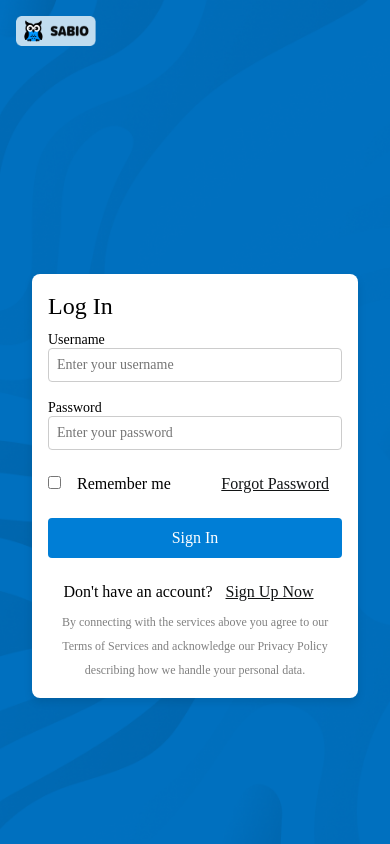
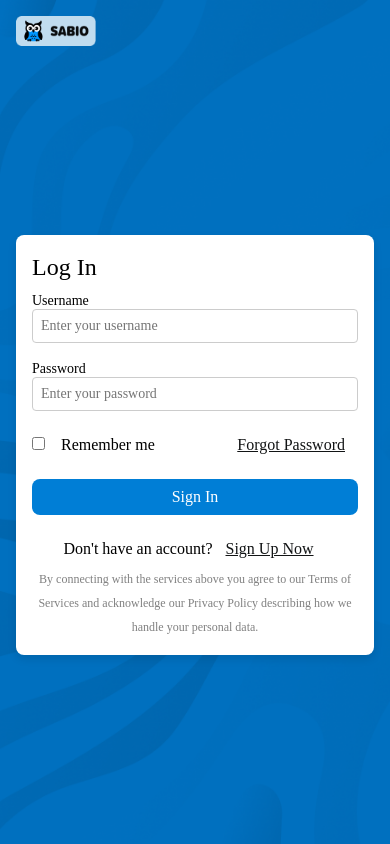
Before and after one commit to DMV-DEV/FE-SABIO, a React (Create React App) app: page /authentication in a window 390 px wide. Built offline with nearby package versions, Linux system fonts and the light colour scheme; a web font is replaced by a local one.

Commit message:
responsive funciona

```diff
--- a/src/pages/authentication/Authentication.jsx
+++ b/src/pages/authentication/Authentication.jsx
@@ -26,7 +26,9 @@ const Authentication = () => {
       <div className="login__icon--container">
         <img src={sabioIcon} alt="sabioIcon" className="login__icon" />
       </div>
-      {renderComponent()}
+      <div className="login__form--container">
+        {renderComponent()}
+      </div>
     </div>
   );
 };
--- a/src/pages/authentication/authentication.css
+++ b/src/pages/authentication/authentication.css
@@ -6,26 +6,42 @@
 
 body {
   height: 100%;
+  margin: 0;
 }
 
 .login__container {
   background-image: url("../authentication/loginBackground.png");
   background-size: cover;
   background-position: center;
-  height: 100vh;
+  min-height: 100vh;
+  display: flex;
+  flex-direction: column;
+  align-items: center;
+  position: relative;
+  overflow-y: auto;
+  padding: 1rem;
+}
+
+.login__icon--container {
+  width: 100%;
+  display: flex;
+  justify-content: flex-start;
+  /* padding: 1rem; */
+
+}
+
+.login__icon {
+  width: 5rem;
+  height: auto;
+}
+
+.login__form--container {
   display: flex;
   align-items: center;
   justify-content: center;
-  position: relative;
-}
-
-.login__icon {
-  width: 7rem;
-  height: auto;
-  position: absolute;
-  padding: 1rem;
-  top: 0;
-  left: 0;
+  flex-grow: 1;
+  width: 100%;
+  margin-top: 1rem;
 }
 
 .login__card {
@@ -61,8 +77,8 @@ body {
 
 .login__label {
   align-self: flex-start;
-  margin-bottom: 0.25rem;
-  margin-top: 0.5rem;
+  margin-bottom: 0.1rem;
+  margin-top: 0.1rem;
   font-size: 0.875rem;
 }
 
@@ -77,15 +93,7 @@ body {
 
 .login__button {
   width: 100%;
-  padding: 0.5rem;
-  border: none;
-  border-radius: 4px;
-  color: white;
-  font-size: 1rem;
-  cursor: pointer;
-  /* margin-bottom: 1rem; */
 }
-
 
 .login__lorem {
   font-size: 0.75rem;
@@ -113,11 +121,10 @@ body {
   width: 100%;
   margin-bottom: 1rem;
 }
+
 .login__checkbox-label {
   margin: 1rem;
 }
-
-
 
 @media (max-width: 768px) {
   .login__form {
@@ -129,12 +136,10 @@ body {
   }
 
   .login__card {
-    margin: 2rem;
-    margin-top: 10rem;
-    width: 90%;
+    width: 100%;
   }
 
-  .login__container {
-    overflow-y: scroll;
-  }
+
+
+
 }
```
